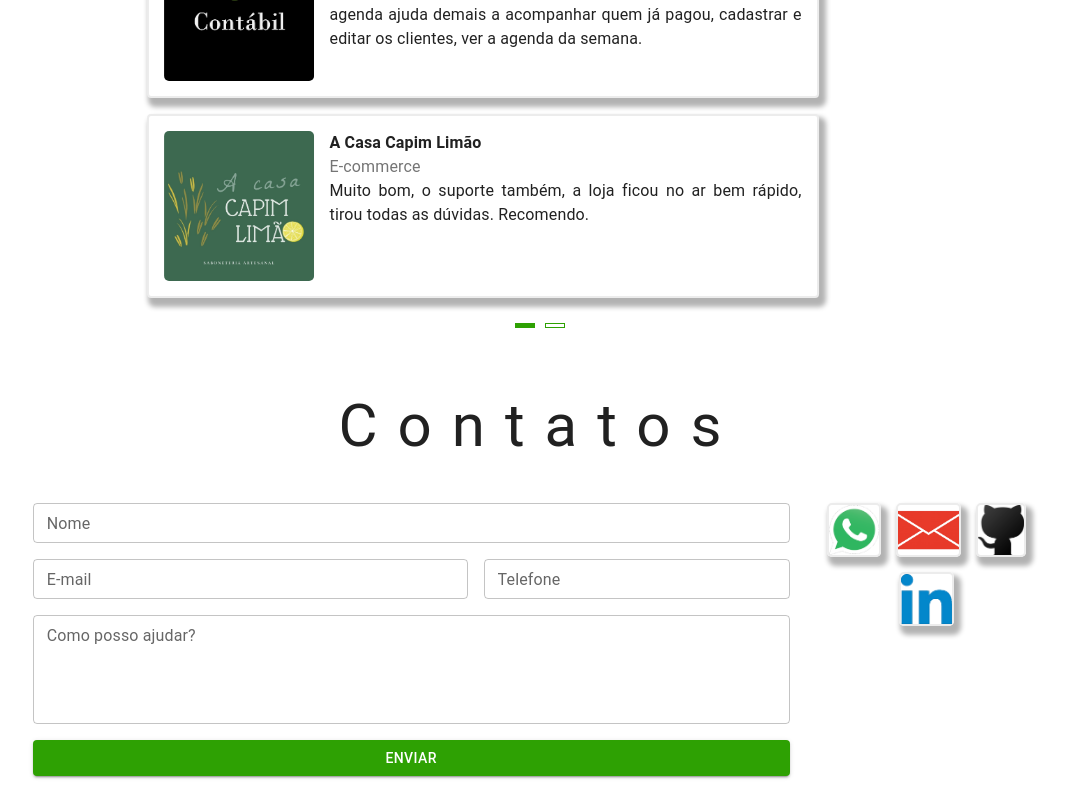
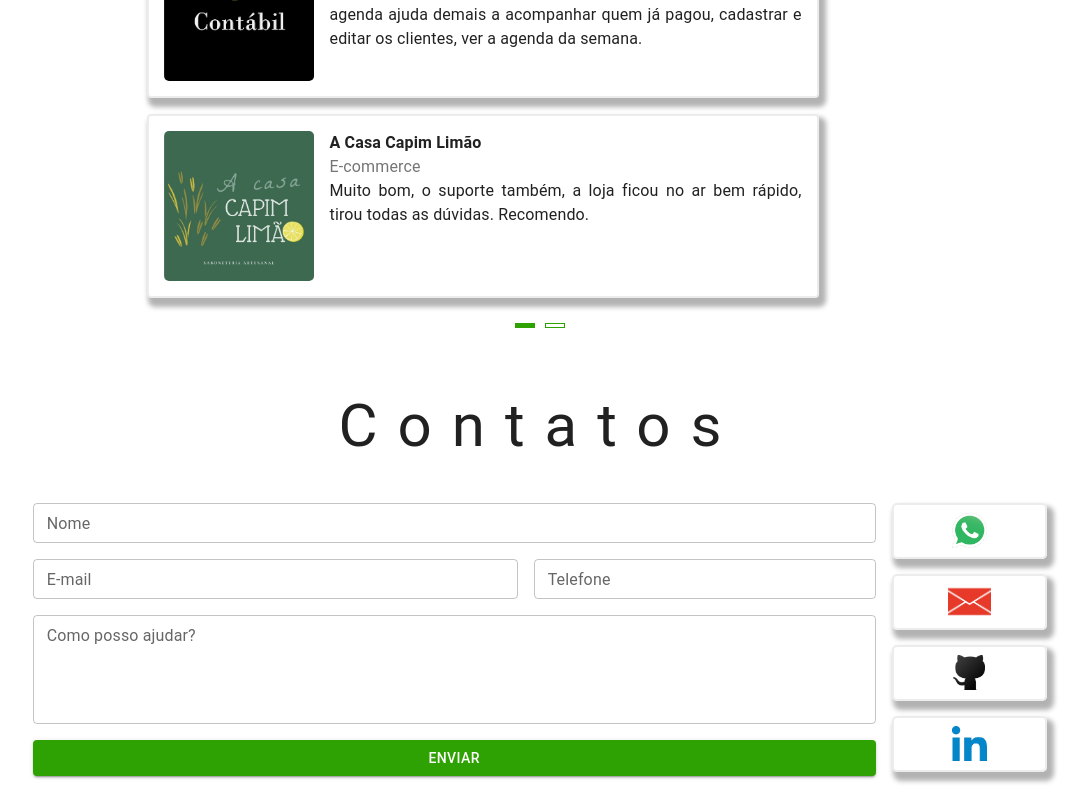
Before and after one commit to AshileySabah/portfolio-final, a React (Vite) app: page / in a window 1280 px wide. Shown: the part 2851-3651 px from the top of the page, without its empty margins (100-1187 px from the left). Built offline with nearby package versions, Linux system fonts and the light colour scheme.

Commit message:
feat: contatos - desktop

```diff
--- a/src/pages/Contatos/components/styles.tsx
+++ b/src/pages/Contatos/components/styles.tsx
@@ -23,6 +23,15 @@ export const Container = styled("a")`
   }
 
   ${({ theme }) => css`
+    ${theme.breakpoints.up("md")} {
+      width: 100%;
+      padding: 8.5px 0;
+
+      img {
+        height: 35px;
+      }
+    }
+
     ${theme.breakpoints.down("md")} {
       width: 100%;
       padding: 15px 0;
--- a/src/pages/Contatos/index.tsx
+++ b/src/pages/Contatos/index.tsx
@@ -6,11 +6,11 @@ import { Links } from "./Links";
 export const Contatos = () => {
   return (
     <PageLayout section="Contatos">
-      <Grid container spacing={2}>
-        <Grid item xs={12} sm={12} md={8} lg={9} xl={9}>
+      <Grid container spacing={2} justifyContent="center">
+        <Grid item xs={12} sm={12} md={10} lg={10} xl={8}>
           <Formulario />
         </Grid>
-        <Grid item xs={12} sm={12} md={4} lg={3} xl={3}>
+        <Grid item xs={12} sm={12} md={2} lg={2} xl={1.5}>
           <Links />
         </Grid>
       </Grid>
```
